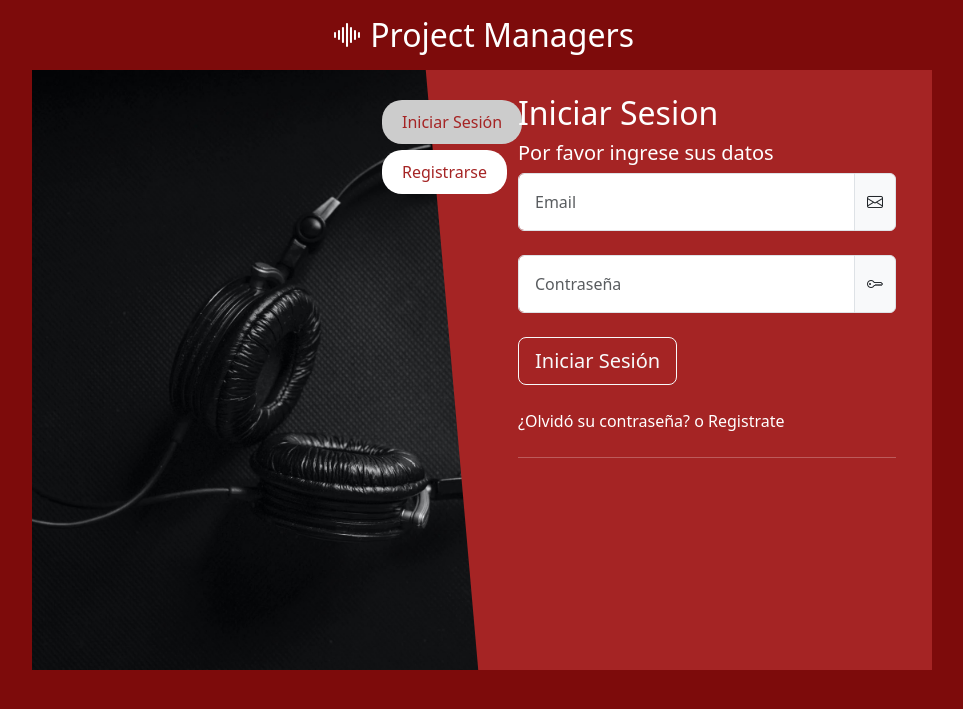
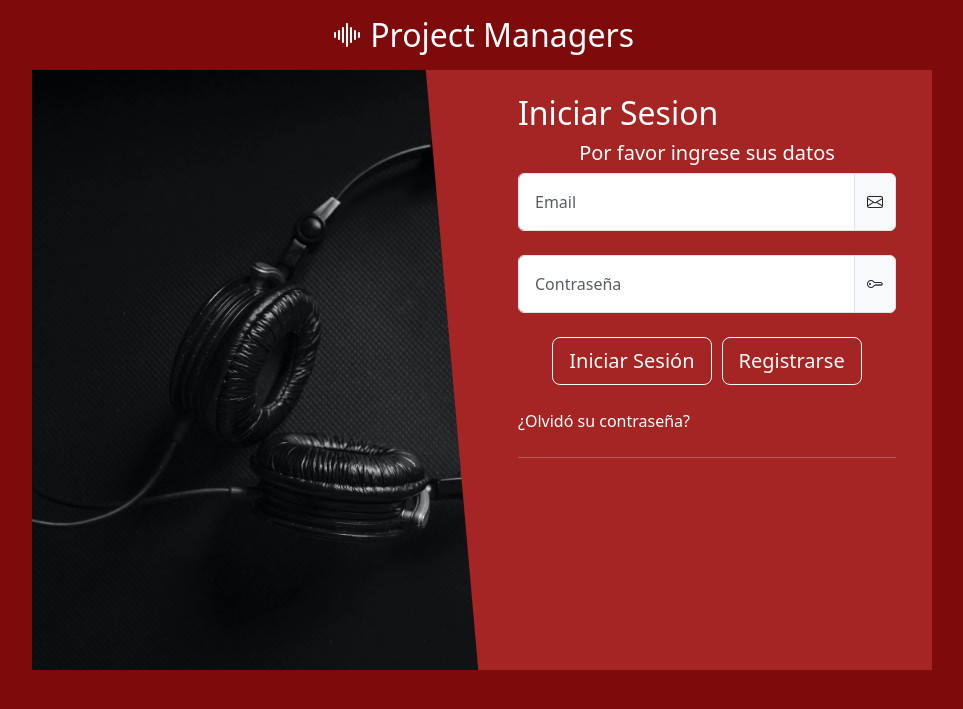
Before and after one commit to antonellavalle/integradorLPyL, a Django app: template aplicacion/templates/registro.html in a window 1280 px wide. Shown: the top 709 px of the page, without its empty margins (158-1121 px from the left). Run offline with Django 3.2, Linux system fonts and the light colour scheme; the template is opened without the code that fills it, so the values that code supplies are empty; some libraries are stand-ins or nearby versions.

Commit message:
btn inicio corregido - registo

```diff
--- a/aplicacion/templates/registro.html
+++ b/aplicacion/templates/registro.html
@@ -23,9 +23,10 @@
         </div>
         <div class="form-container col-md-6 mx-auto" style="margin-right: 20px;"> <!-- Contenedor para los formularios, ocupando la mitad del ancho en pantallas medianas o más grandes -->
 
-          <!-- Botones para cambiar entre iniciar sesión y registrarse -->
+          <!-- Botones para cambiar entre iniciar sesión y registrarse
           <div onclick="show_login()" class="login-button button-selected" style="background-color: #cccccc; color: #a52424; margin-right: 20px;">Iniciar Sesión</div>
           <div onclick="show_signup()" class="signup-button" style="background-color: white; color: #a52424; margin-right: 20px;">Registrarse</div>
+          Saco los botones entre la imagen   -->
 
           <div class="">
             <!-- Formulario de inicio de sesión -->
@@ -45,14 +46,15 @@
                 <span class="input-group-text" id="basic-addon2"><i class="bi bi-key"></i></span>
               </div>
 
-              <!-- Botón para iniciar sesión -->
+              <!-- Botón para iniciar sesión y registro -->
               <div class="mb-4 fx-animate-3">
-                <button class="btn btn-lg btn-outline-light">Iniciar Sesión</button>
+                <button class="btn btn-lg btn-outline-light" onclick="show_login()">Iniciar Sesión</button>
+                <button class="btn btn-lg btn-outline-light" onclick="show_signup()">Registrarse</button>
               </div>
 
-              <!-- Enlaces para recuperar contraseña o registrarse -->
+              <!-- Enlaces para recuperar contraseña -->
               <div class="mb-4 fx-animate-5">
-                <a class="text-white" href="#">¿Olvidó su contraseña?</a> o <a onclick="show_signup()" class="text-white" href="#">Registrate</a>
+                <a class="text-white" href="#">¿Olvidó su contraseña?</a>
               </div>
               <hr>
             </form>
@@ -91,10 +93,11 @@
                 <button class="btn btn-lg btn-outline-light">Crear cuenta</button>
               </div>
 
-              <!-- Enlaces para recuperar contraseña o iniciar sesión -->
+              <!-- Enlaces para iniciar sesión en recuperar contraseña -->
               <div class="mb-3 fx-animate-5">
-                <a class="text-white" href="#">¿Olvidó su contraseña?</a> o <a onclick="show_login()" class="text-white" href="#">Iniciar Sesión</a>
+                <a class="text-white" href="#" onclick="show_login()">Iniciar Sesión</a>
               </div>
+
               <hr>
             </form>
           </div>
--- a/aplicacion/templates/static/css/styleRegistro.css
+++ b/aplicacion/templates/static/css/styleRegistro.css
@@ -120,7 +120,18 @@ body a {
 
 .fx-animate-3 {
     animation: move_in 1.2s ease; /* Animación con 1.2s de duración */
+    display: flex; /* Activa Flexbox */
+    justify-content: center; /* Centra los botones horizontalmente */
+    align-items: center; /* Centra los botones verticalmente (si es necesario) */
+    /*flex-direction: column;  Los apila verticalmente */
+    gap: 10px; /* Espacio entre los botones */
 }
+
+/* Botones */
+.btn {
+  margin: 0; /* Elimina cualquier margen exterior que puedan tener */
+}
+
 
 .fx-animate-4 {
     animation: move_in 1.6s ease; /* Animación con 1.6s de duración */
@@ -164,4 +175,5 @@ form {
     .content {
         height: 300px; /* Altura del contenedor */
     }
+
 }
```
